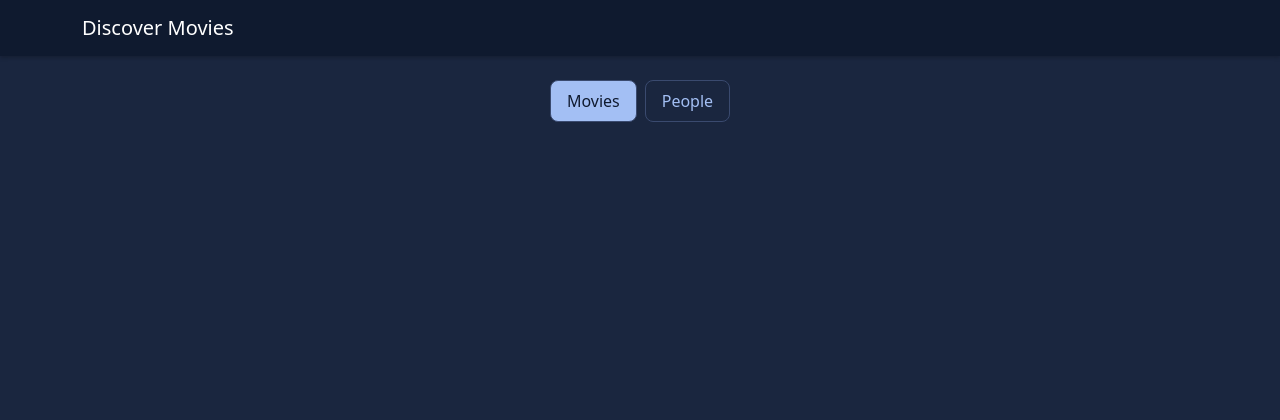
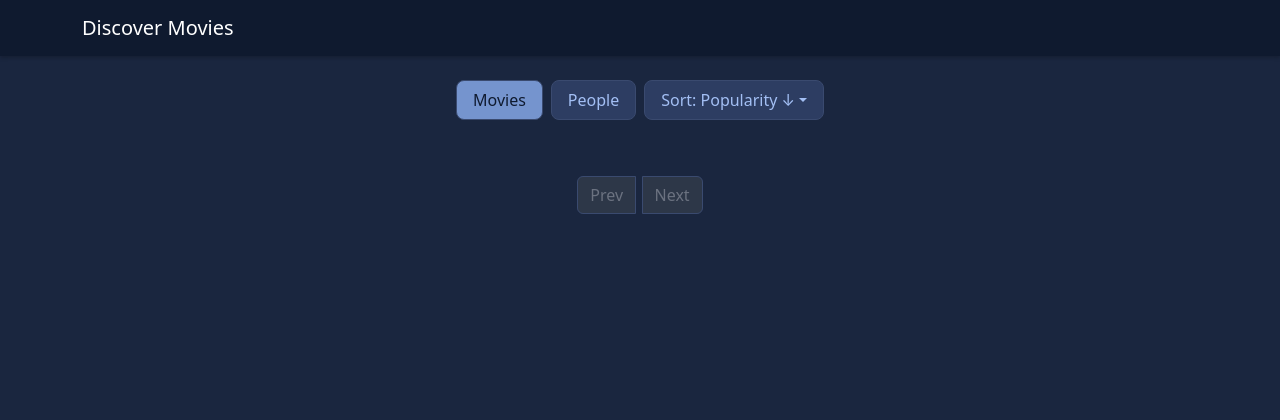
Before and after one commit to blackmidinewroad/discover-movies, a Django app: page / in a window 1280 px wide. Shown: the top 420 px of the page. Run offline with Django 5.2, Linux system fonts and the light colour scheme; data that the repository does not hold is empty; parts of the project's set-up code (start-up, migrations or seed data) failed here and were passed over.

Commit message:
Add sort dropdown

```diff
--- a/apps/moviedb/urls.py
+++ b/apps/moviedb/urls.py
@@ -5,6 +5,7 @@ from .views import MovieDetailView, MovieListView, PeopleListView, PersonDetailV
 urlpatterns = [
     path('', MovieListView.as_view(), name='main'),
     path('movies/', MovieListView.as_view(), name='movie_list'),
+    path('movies/by/<str:sort_by>', MovieListView.as_view(), name='movie_list_by'),
     path('people/', PeopleListView.as_view(), name='people_list'),
     path('movie/<slug:slug>/', MovieDetailView.as_view(), name='movie_detail'),
     path('person/<slug:slug>/', PersonDetailView.as_view(), name='person_detail'),
--- a/apps/moviedb/views.py
+++ b/apps/moviedb/views.py
@@ -1,4 +1,4 @@
-from django.shortcuts import render
+from django.db.models import F
 from django.views.generic import DetailView, ListView
 
 from .models import Movie, Person
@@ -8,20 +8,50 @@ class MovieListView(ListView):
     template_name = 'moviedb/main.html'
     context_object_name = 'movies'
     paginate_by = 24
-    queryset = Movie.objects.prefetch_related('directors').filter(adult=False)
+
+    VERBOSE_SORT_BY = {
+        '-tmdb_popularity': 'Popularity ↓',
+        'tmdb_popularity': 'Popularity ↑',
+        '-release_date': 'Realease date ↓',
+        'release_date': 'Realease date ↑',
+        '-budget': 'Budget ↓',
+        'budget': 'Budget ↑',
+        '-revenue': 'Revenue ↓',
+        'revenue': 'Revenue ↑',
+        '-runtime': 'Runtime ↓',
+        'runtime': 'Runtime ↑',
+    }
+
+    def get_queryset(self):
+        queryset = Movie.objects.filter(adult=False)
+
+        sort_by = self.kwargs.get('sort_by', '-tmdb_popularity')
+        field = sort_by[1:] if sort_by.startswith('-') else sort_by
+
+        match field:
+            case 'tmdb_popularity':
+                queryset = queryset.order_by(sort_by)
+            case 'release_date':
+                if sort_by.startswith('-'):
+                    queryset = queryset.order_by(F(field).desc(nulls_last=True))
+                else:
+                    queryset = queryset.order_by(F(field).asc(nulls_last=True))
+            case 'budget':
+                queryset = queryset.exclude(budget=0).order_by(sort_by)
+            case 'revenue':
+                queryset = queryset.exclude(revenue=0).order_by(sort_by)
+            case 'runtime':
+                queryset = queryset.exclude(runtime=0).order_by(sort_by)
+
+        return queryset
 
     def get_context_data(self, **kwargs):
         context = super().get_context_data(**kwargs)
         context['title'] = 'Discover Movies'
         context['list_type'] = 'movies'
+        context['sort_by'] = self.kwargs.get('sort_by', '-tmdb_popularity')
+        context['verbose_sort_by'] = self.VERBOSE_SORT_BY[context['sort_by']]
         return context
-
-    def get(self, request, *args, **kwargs):
-        if request.headers.get('HX-Request'):
-            self.object_list = self.get_queryset()
-            context = self.get_context_data()
-            return render(request, 'moviedb/partials/content.html', context)
-        return super().get(request, *args, **kwargs)
 
 
 class PeopleListView(ListView):
@@ -35,13 +65,6 @@ class PeopleListView(ListView):
         context['title'] = 'People'
         context['list_type'] = 'people'
         return context
-
-    def get(self, request, *args, **kwargs):
-        if request.headers.get('HX-Request'):
-            self.object_list = self.get_queryset()
-            context = self.get_context_data()
-            return render(request, 'moviedb/partials/content.html', context)
-        return super().get(request, *args, **kwargs)
 
 
 class MovieDetailView(DetailView):
--- a/static/css/custom.css
+++ b/static/css/custom.css
@@ -94,7 +94,6 @@ footer {
     font-size: 0.9rem;
     border-radius: inherit;
     overflow: hidden;
-    /* Truncate long titles */
     text-overflow: ellipsis;
 }
 
@@ -103,7 +102,6 @@ footer {
 .pagination {
     border-radius: 8px;
     padding: 0.5rem;
-
 }
 
 .page-item .page-link {
@@ -130,30 +128,93 @@ footer {
     color: #6b7280;
 }
 
+/* List navigation layout */
+.list-nav {
+    display: flex;
+    justify-content: center;
+    align-items: center;
+    margin-top: 1.5rem;
+    margin-bottom: 1.5rem;
+    gap: 0.5rem;
+}
 
 /* Toggle buttons */
 .toggle-buttons {
     display: flex;
     gap: 0.5rem;
-    justify-content: center;
     align-items: center;
 }
 
 .toggle-btn {
-    background-color: #1a263f;
+    display: inline-flex;
+    align-items: center;
+    justify-content: center;
+    background-color: #2d3d62;
     color: #a3bff4;
     border: 1px solid #3a4a6f;
     padding: 0.5rem 1rem;
     border-radius: 8px;
+    text-decoration: none;
+    font-weight: normal;
+    height: 2.5rem;
+    line-height: 1.5;
     transition: all 0.3s ease;
 }
 
 .toggle-btn:hover {
-    background-color: #a3bff4;
+    background-color: #7594ce;
     color: #0f1a2f;
 }
 
 .toggle-btn.active {
-    background-color: #a3bff4;
+    background-color: #7594ce;
     color: #0f1a2f;
 }
+
+/* Sort dropdown */
+.sort-dropdown {
+    position: relative;
+}
+
+.sort-dropdown .dropdown-toggle {
+    background-color: #2d3d62;
+    color: #a3bff4;
+    border: 1px solid #3a4a6f;
+    border-radius: 8px;
+    padding: 0.5rem 1rem;
+    height: 2.5rem;
+    line-height: 1.5;
+    display: inline-flex;
+    align-items: center;
+    justify-content: center;
+    min-width: 120px;
+}
+
+.sort-dropdown .dropdown-toggle:hover,
+.sort-dropdown .dropdown-toggle:focus {
+    background-color: #7594ce;
+    color: #0f1a2f;
+    outline: none;
+}
+
+.sort-dropdown .dropdown-menu {
+    background-color: #2d3d62;
+    border: 1px solid #3a4a6f;
+    border-radius: 8px;
+    min-width: 120px;
+    width: 100%;
+    margin: 0;
+}
+
+.sort-dropdown .dropdown-item {
+    color: #a3bff4;
+    font-weight: normal;
+    padding: 0.5rem 1rem;
+}
+
+.sort-dropdown .dropdown-item:hover,
+.sort-dropdown .dropdown-item:focus,
+.sort-dropdown .dropdown-item.active {
+    background-color: #7594ce !important;
+    color: #0f1a2f;
+}
--- a/templates/moviedb/main.html
+++ b/templates/moviedb/main.html
@@ -1,7 +1,21 @@
 {% extends 'base.html' %}
 {% load static %}
 {% block content %}
-    <div class="container my-4">
-        <div id="content-container">{% include 'moviedb/partials/content.html' %}</div>
+    <div class="container">
+        <div id="content-container">
+            <div class="list-nav">
+                {% include 'moviedb/partials/data_type_buttons.html' %}
+                {% if list_type == 'movies' %}
+                    {% include 'moviedb/partials/sort_dropdown.html' %}
+                {% endif %}
+            </div>
+            <div id="content-grid">
+                {% if list_type == 'movies' %}
+                    {% include 'moviedb/movie_list.html' %}
+                {% else %}
+                    {% include 'moviedb/people_list.html' %}
+                {% endif %}
+            </div>
+        </div>
     </div>
 {% endblock %}
--- a/templates/moviedb/movie_list.html
+++ b/templates/moviedb/movie_list.html
@@ -22,4 +22,19 @@
         </div>
     {% endfor %}
 </div>
-{% include 'pagination.html' %}
+<ul class="pagination justify-content-center">
+    <li class="page-item {% if not page_obj.has_previous %}disabled{% endif %}">
+        <a class="page-link"
+           href="{% if page_obj.has_previous %}{% if sort_by %}{% url 'movie_list_by' sort_by=sort_by %}{% else %}{% url 'movie_list' %}{% endif %}?page={{ page_obj.previous_page_number }}{% else %}#{% endif %}"
+           aria-label="Previous">
+            <span aria-hidden="true">Prev</span>
+        </a>
+    </li>
+    <li class="page-item {% if not page_obj.has_next %}disabled{% endif %}">
+        <a class="page-link"
+           href="{% if page_obj.has_next %}{% if sort_by %}{% url 'movie_list_by' sort_by=sort_by %}{% else %}{% url 'movie_list' %}{% endif %}?page={{ page_obj.next_page_number }} {% else %} # {% endif %} "
+           aria-label="Next">
+            <span aria-hidden="true">Next</span>
+        </a>
+    </li>
+</ul>
--- a/templates/moviedb/partials/content.html
+++ /dev/null
@@ -1,19 +0,0 @@
-<div class="toggle-buttons mb-3">
-    <button class="toggle-btn {% if list_type == 'movies' %}active{% endif %}"
-            hx-get="{% url 'movie_list' %}"
-            hx-target="#content-container"
-            hx-swap="innerHTML"
-            data-direction="right-to-left">Movies</button>
-    <button class="toggle-btn {% if list_type == 'people' %}active{% endif %}"
-            hx-get="{% url 'people_list' %}"
-            hx-target="#content-container"
-            hx-swap="innerHTML"
-            data-direction="left-to-right">People</button>
-</div>
-<div id="content-grid">
-    {% if list_type == 'movies' %}
-        {% include 'moviedb/movie_list.html' %}
-    {% else %}
-        {% include 'moviedb/people_list.html' %}
-    {% endif %}
-</div>
--- /dev/null
+++ b/templates/moviedb/partials/data_type_buttons.html
@@ -0,0 +1,8 @@
+<div class="toggle-buttons">
+    <a class="toggle-btn {% if list_type == 'movies' %}active{% endif %}"
+       href="{% if list_type == 'movies' %}{% url 'movie_list_by' sort_by=sort_by %}{% else %}{% url 'movie_list' %}{% endif %}"
+       data-direction="right-to-left">Movies</a>
+    <a class="toggle-btn {% if list_type == 'people' %}active{% endif %}"
+       href="{% url 'people_list' %}"
+       data-direction="left-to-right">People</a>
+</div>
--- /dev/null
+++ b/templates/moviedb/partials/sort_dropdown.html
@@ -0,0 +1,55 @@
+<div class="dropdown sort-dropdown">
+    <button class="toggle-btn dropdown-toggle"
+            type="button"
+            data-bs-toggle="dropdown"
+            aria-expanded="false">
+        Sort:
+        {{ verbose_sort_by }}
+    </button>
+    <ul class="dropdown-menu">
+        <li>
+            <a class="dropdown-item {% if sort_by == '-tmdb_popularity' %}active{% endif %}"
+               href="{% url 'movie_list_by' sort_by='-tmdb_popularity' %}">Popularity ↓</a>
+        </li>
+        <li>
+            <a class="dropdown-item {% if sort_by == 'tmdb_popularity' %}active{% endif %}"
+               href="{% url 'movie_list_by' sort_by='tmdb_popularity' %}">Popularity ↑</a>
+        </li>
+        <div class="dropdown-divider"></div>
+        <li>
+            <a class="dropdown-item {% if sort_by == '-release_date' %}active{% endif %}"
+               href="{% url 'movie_list_by' sort_by='-release_date' %}">Release date ↓</a>
+        </li>
+        <li>
+            <a class="dropdown-item {% if sort_by == 'release_date' %}active{% endif %}"
+               href="{% url 'movie_list_by' sort_by='release_date' %}">Release date ↑</a>
+        </li>
+        <div class="dropdown-divider"></div>
+        <li>
+            <a class="dropdown-item {% if sort_by == '-budget' %}active{% endif %}"
+               href="{% url 'movie_list_by' sort_by='-budget' %}">Budget ↓</a>
+        </li>
+        <li>
+            <a class="dropdown-item {% if sort_by == 'budget' %}active{% endif %}"
+               href="{% url 'movie_list_by' sort_by='budget' %}">Budget ↑</a>
+        </li>
+        <div class="dropdown-divider"></div>
+        <li>
+            <a class="dropdown-item {% if sort_by == '-revenue' %}active{% endif %}"
+               href="{% url 'movie_list_by' sort_by='-revenue' %}">Revenue ↓</a>
+        </li>
+        <li>
+            <a class="dropdown-item {% if sort_by == 'revenue' %}active{% endif %}"
+               href="{% url 'movie_list_by' sort_by='revenue' %}">Revenue ↑</a>
+        </li>
+        <div class="dropdown-divider"></div>
+        <li>
+            <a class="dropdown-item {% if sort_by == '-runtime' %}active{% endif %}"
+               href="{% url 'movie_list_by' sort_by='-runtime' %}">Runtime ↓</a>
+        </li>
+        <li>
+            <a class="dropdown-item {% if sort_by == 'runtime' %}active{% endif %}"
+               href="{% url 'movie_list_by' sort_by='runtime' %}">Runtime ↑</a>
+        </li>
+    </ul>
+</div>
--- a/templates/pagination.html
+++ /dev/null
@@ -1,20 +0,0 @@
-{% if is_paginated %}
-    <ul class="pagination justify-content-center">
-        <!-- Previous Button -->
-        <li class="page-item {% if not page_obj.has_previous %}disabled{% endif %}">
-            <a class="page-link"
-               href="{% if page_obj.has_previous %}{% if list_type == 'movies' %}{% url 'movie_list' %}{% else %}{% url 'people_list' %}{% endif %}?page={{ page_obj.previous_page_number }}{% else %}#{% endif %}"
-               aria-label="Previous">
-                <span aria-hidden="true">Prev</span>
-            </a>
-        </li>
-        <!-- Next Button -->
-        <li class="page-item {% if not page_obj.has_next %}disabled{% endif %}">
-            <a class="page-link"
-               href="{% if page_obj.has_next %}{% if list_type == 'movies' %}{% url 'movie_list' %}{% else %}{% url 'people_list' %}{% endif %}?page={{ page_obj.next_page_number }}{% else %}#{% endif %}"
-               aria-label="Next">
-                <span aria-hidden="true">Next</span>
-            </a>
-        </li>
-    </ul>
-{% endif %}
```
Also changed, not shown: templates/moviedb/people_list.html (+16 -1 lines).
